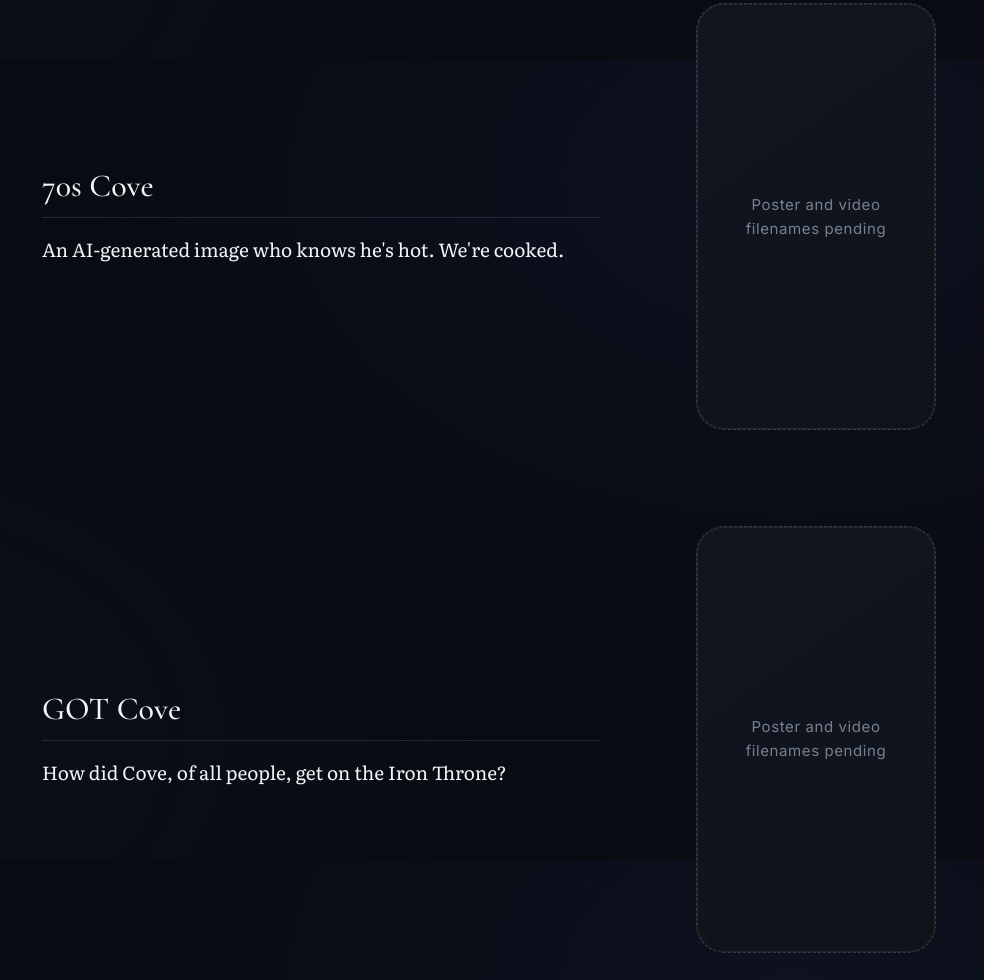
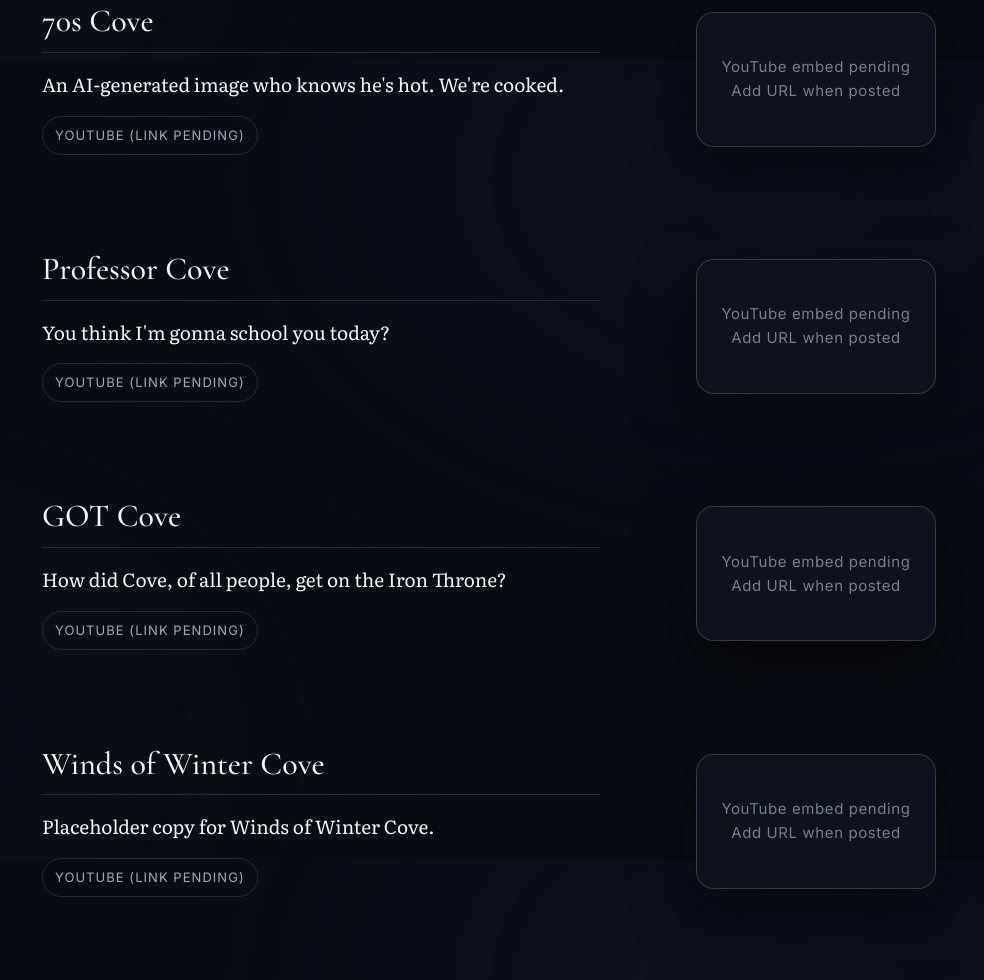
Before and after one commit to kaseymallette/believable-ai-characters, a plain HTML site: page website/index.html in a window 1280 px wide. Shown: the part 4740-5720 px from the top of the page, without its empty margins (296-1280 px from the left). Drawn offline with nearby package versions, Linux system fonts and the light colour scheme.

Commit message:
Update plan for future videos

```diff
--- a/website/index.html
+++ b/website/index.html
@@ -343,27 +343,48 @@
               <div class="character-card__copy">
                 <h3>70s Cove</h3>
                 <p>An AI-generated image who knows he's hot. We're cooked.</p>
+                <ul class="resource-list" role="list">
+                  <li><a href="#">YouTube (link pending)</a></li>
+                </ul>
               </div>
-              <div class="phone-player">
-                <div class="phone-video phone-video--placeholder">Poster and video filenames pending</div>
+              <div class="media-panel media-panel--placeholder">
+                <p>YouTube embed pending<br />Add URL when posted</p>
+              </div>
+            </article>
+            <article class="character-card">
+              <div class="character-card__copy">
+                <h3>Professor Cove</h3>
+                <p>You think I'm gonna school you today?</p>
+                <ul class="resource-list" role="list">
+                  <li><a href="#">YouTube (link pending)</a></li>
+                </ul>
+              </div>
+              <div class="media-panel media-panel--placeholder">
+                <p>YouTube embed pending<br />Add URL when posted</p>
               </div>
             </article>
             <article class="character-card">
               <div class="character-card__copy">
                 <h3>GOT Cove</h3>
                 <p>How did Cove, of all people, get on the Iron Throne?</p>
+                <ul class="resource-list" role="list">
+                  <li><a href="#">YouTube (link pending)</a></li>
+                </ul>
               </div>
-              <div class="phone-player">
-                <div class="phone-video phone-video--placeholder">Poster and video filenames pending</div>
+              <div class="media-panel media-panel--placeholder">
+                <p>YouTube embed pending<br />Add URL when posted</p>
               </div>
             </article>
             <article class="character-card">
               <div class="character-card__copy">
-                <h3>Professor Cove</h3>
-                <p>You think I'm gonna school you today?</p>
+                <h3>Winds of Winter Cove</h3>
+                <p>Placeholder copy for Winds of Winter Cove.</p>
+                <ul class="resource-list" role="list">
+                  <li><a href="#">YouTube (link pending)</a></li>
+                </ul>
               </div>
-              <div class="phone-player">
-                <div class="phone-video phone-video--placeholder">Poster and video filenames pending</div>
+              <div class="media-panel media-panel--placeholder">
+                <p>YouTube embed pending<br />Add URL when posted</p>
               </div>
             </article>
             <article class="character-card">
@@ -450,45 +471,60 @@
               <div class="character-card__copy">
                 <h3>AI Iron Triangle</h3>
                 <p>Holly Wood breaks down the AI Iron Triangle.</p>
+                <ul class="resource-list" role="list">
+                  <li><a href="#">YouTube (link pending)</a></li>
+                </ul>
               </div>
-              <div class="phone-player">
-                <div class="phone-video phone-video--placeholder">Poster and video filenames pending</div>
+              <div class="media-panel media-panel--placeholder">
+                <p>YouTube embed pending<br />Add URL when posted</p>
               </div>
             </article>
             <article class="character-card">
               <div class="character-card__copy">
                 <h3>Fruit Love Island</h3>
                 <p>Cove takes on Fruit Love Island with chaotic AI energy.</p>
+                <ul class="resource-list" role="list">
+                  <li><a href="#">YouTube (link pending)</a></li>
+                </ul>
               </div>
-              <div class="phone-player">
-                <div class="phone-video phone-video--placeholder">Poster and video filenames pending</div>
+              <div class="media-panel media-panel--placeholder">
+                <p>YouTube embed pending<br />Add URL when posted</p>
               </div>
             </article>
             <article class="character-card">
               <div class="character-card__copy">
                 <h3>AI in Film</h3>
                 <p>Holly Wood talks about AI in film and what it changes.</p>
+                <ul class="resource-list" role="list">
+                  <li><a href="#">YouTube (link pending)</a></li>
+                </ul>
               </div>
-              <div class="phone-player">
-                <div class="phone-video phone-video--placeholder">Poster and video filenames pending</div>
+              <div class="media-panel media-panel--placeholder">
+                <p>YouTube embed pending<br />Add URL when posted</p>
               </div>
             </article>
             <article class="character-card">
               <div class="character-card__copy">
                 <h3>AI Data Centers</h3>
                 <p>Holly Wood explores what AI data centers mean for the future.</p>
+                <ul class="resource-list" role="list">
+                  <li><a href="#">YouTube (link pending)</a></li>
+                </ul>
               </div>
-              <div class="phone-player">
-                <div class="phone-video phone-video--placeholder">Poster and video filenames pending</div>
+              <div class="media-panel media-panel--placeholder">
+                <p>YouTube embed pending<br />Add URL when posted</p>
               </div>
             </article>
             <article class="character-card">
               <div class="character-card__copy">
                 <h3>AI Audience Reception</h3>
                 <p>Sunny unpacks how audiences react to AI-generated content.</p>
+                <ul class="resource-list" role="list">
+                  <li><a href="#">YouTube (link pending)</a></li>
+                </ul>
               </div>
-              <div class="phone-player">
-                <div class="phone-video phone-video--placeholder">Poster and video filenames pending</div>
+              <div class="media-panel media-panel--placeholder">
+                <p>YouTube embed pending<br />Add URL when posted</p>
               </div>
             </article>
           </div>
```
Also changed, not shown: 1 other file.
